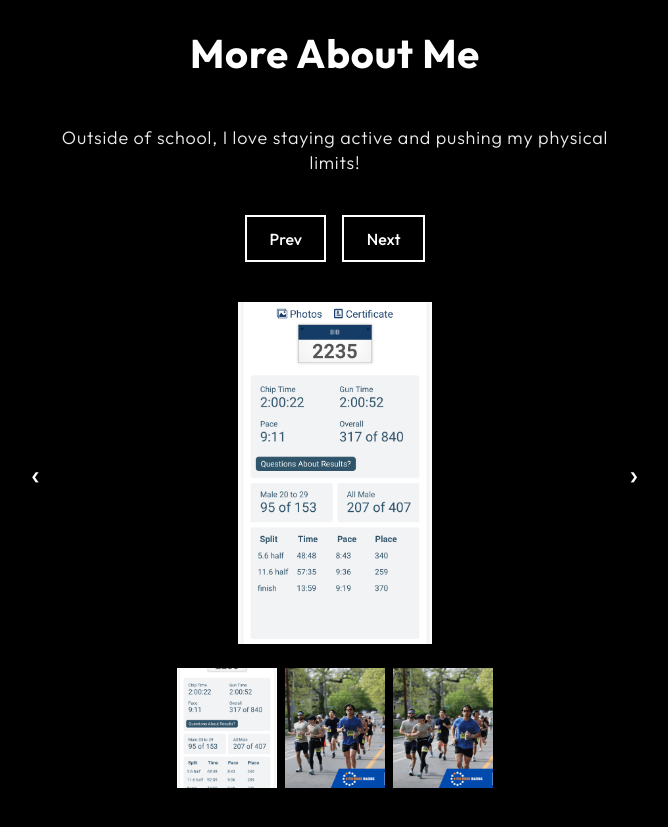
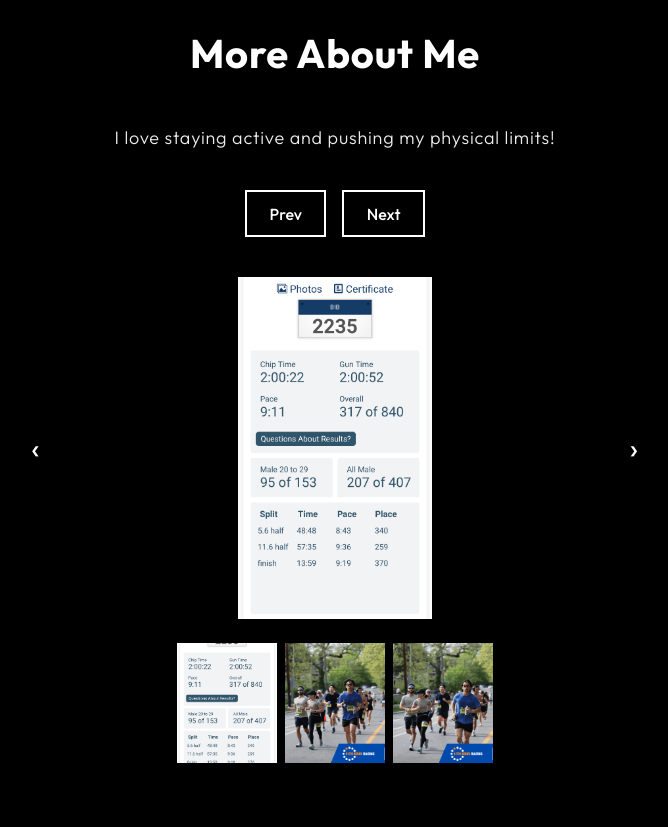
Before and after one commit to austinliu05/my-web-portfolio, a React (Create React App) app: page / in a window 1280 px wide. Shown: the part 4240-5067 px from the top of the page, without its empty margins (305-973 px from the left). Built offline with nearby package versions, Linux system fonts and the light colour scheme.

Commit message:
Updated description

```diff
--- a/src/components/sports/Sports.tsx
+++ b/src/components/sports/Sports.tsx
@@ -53,7 +53,7 @@ const SportsSection: React.FC = () => {
                 <div className='title-container'>
                     <h1>More About Me</h1>
                     <p className="intro">
-                        Outside of school, I love staying active and pushing my physical limits!
+                        I love staying active and pushing my physical limits!
                     </p>
                 </div>
             </div>
```
